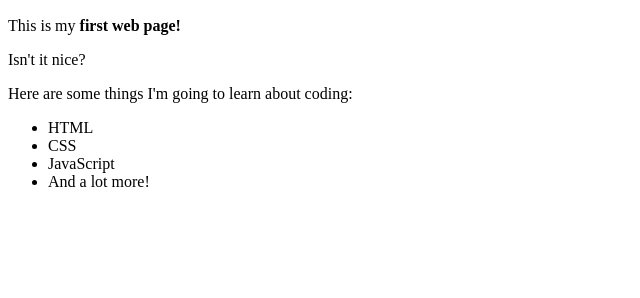
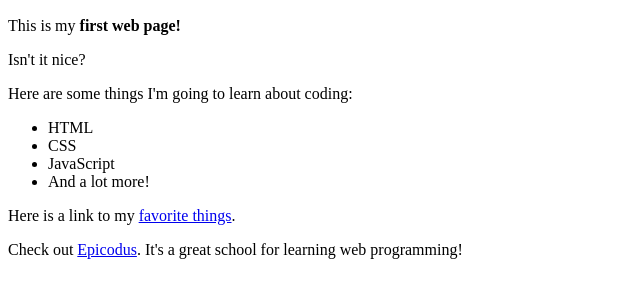
Before and after one commit to jdechow5/my-first-webpage, a plain HTML site: page my-first-webpage.html in a window 1280 px wide. Shown: the part 110-408 px from the top of the page, without its empty margins (0-640 px from the left). Drawn offline with Linux system fonts and the light colour scheme.

Commit message:
add anchor tags to epicodus website and my-favorite-things link

```diff
--- a/my-first-webpage.html
+++ b/my-first-webpage.html
@@ -20,5 +20,12 @@
       <li>JavaScript</li>
       <li>And a lot more!</li>
     </ul>
+    <p>
+      Here is a link to my <a href="favorite-things.html">favorite things</a>.
+    </p>
+    <p>
+      Check out <a href="http://www.epicodus.com">Epicodus</a>. It's a great
+      school for learning web programming!
+    </p>
   </body>
 </html>
```
